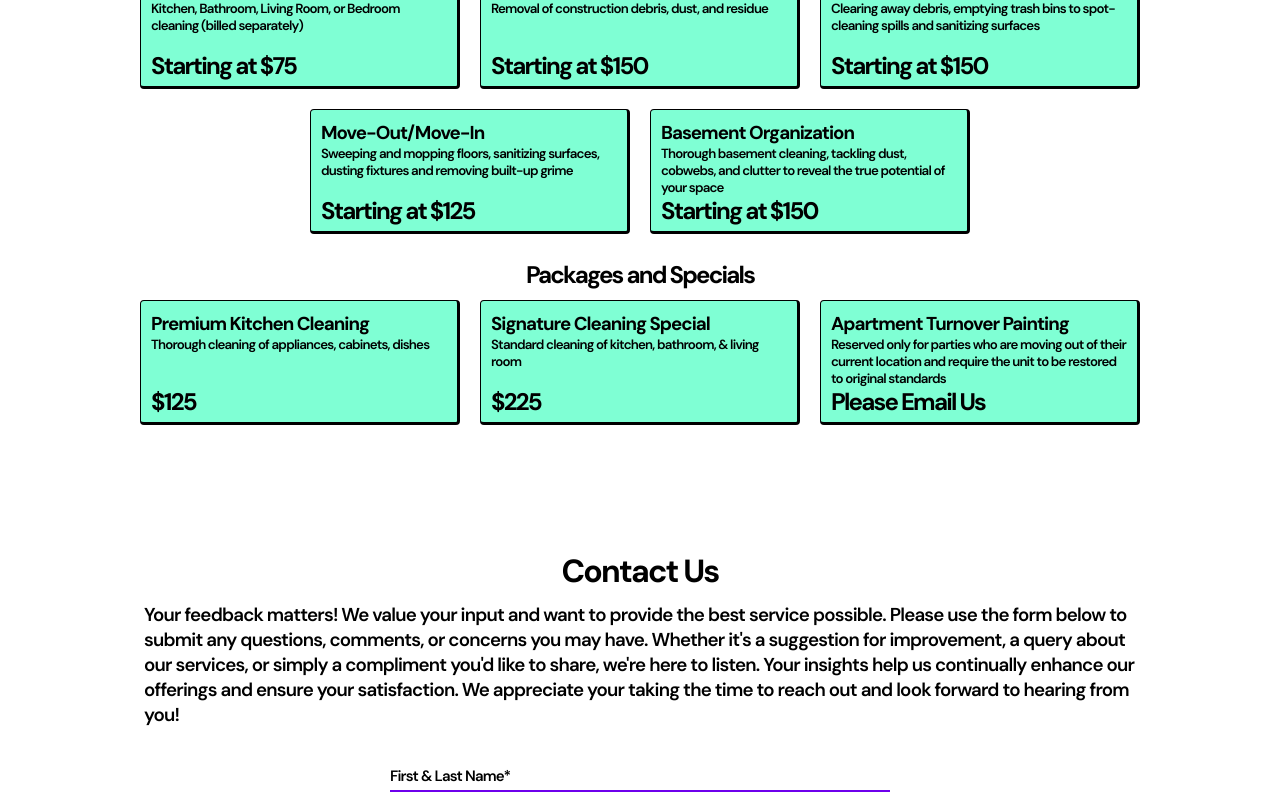
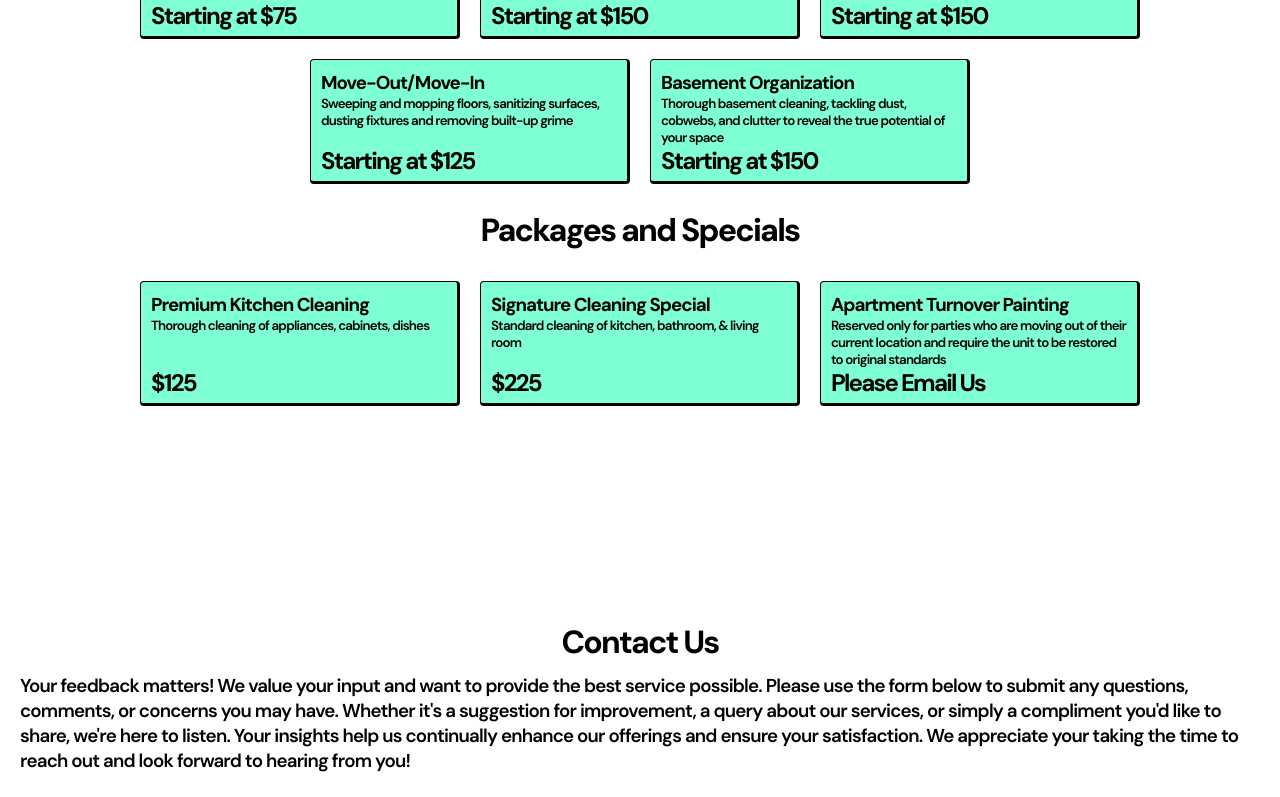
Before and after one commit to iamoscaroneill/thecleaningcompany, a React (Vite) app in the folder client/: page / in a window 1280 px wide. Shown: the part 3236-4033 px from the top of the page. Built offline with nearby package versions, Linux system fonts and the light colour scheme.

Commit message:
edited mobile menu

```diff
--- a/client/src/Components/About/About.module.css
+++ b/client/src/Components/About/About.module.css
@@ -14,3 +14,9 @@
 .container h3 {
     letter-spacing: -1px;
 }
+
+@media screen and (max-width: 800px) {
+    .container {
+        border-top: none;
+    }
+}
--- a/client/src/Components/Areas/Areas.module.css
+++ b/client/src/Components/Areas/Areas.module.css
@@ -82,5 +82,6 @@
 
     .disclaimer {
         margin-top: 10px;
+        width: 100%;
     }
 }
--- a/client/src/Components/Contact/Contact.module.css
+++ b/client/src/Components/Contact/Contact.module.css
@@ -1,13 +1,11 @@
 .container {
-    height: 100vh;
+    /* height: 100vh; */
     width: 100vw;
     padding: 20px;
     display: flex;
     align-items: center;
     justify-content: center;
     flex-direction: column;
-    top: 75px;
-    /* position: relative; */
     z-index: -999;
 }
 
@@ -17,7 +15,7 @@
 }
 
 .container h3 {
-    width: 80%;
+    width: 100%;
     margin-top: 10px;
 }
 
@@ -83,11 +81,11 @@ button:hover {
 }
 
 button[disabled] {
-        background-color: grey;
-        color: white;
-        padding: 15px;
-        cursor: not-allowed;
-    }
+    background-color: grey;
+    color: white;
+    padding: 15px;
+    cursor: not-allowed;
+}
 
 @media screen and (max-width: 529px) {
     input {
--- a/client/src/Components/Footer/Footer.jsx
+++ b/client/src/Components/Footer/Footer.jsx
@@ -40,7 +40,7 @@ const Hours = () => {
 
 const Booking = () => {
     return (
-        <a className={footer.booking} href='https://thecleaningcompany-nyc.setmore.com/' target="_blank" rel="noopener noreferrer nofollow">
+        <a className={footer.booking} href='https://thecleaningcompany-nyc.setmore.com/services' target="_blank" rel="noopener noreferrer nofollow">
             <h5>Book Now <i className="fa-solid fa-calendar-plus"></i></h5>
         </a>
     )
--- a/client/src/Components/Menu/Menu.css
+++ b/client/src/Components/Menu/Menu.css
@@ -20,8 +20,10 @@
     display: none;
 }
 
-@media screen and (max-width: 529px) {
+@media screen and (max-width: 654px) {
     .menuContainer.active {
+        background: rgb(74,47,247);
+        background: radial-gradient(circle, rgba(74,47,247,1) 24%, rgba(212,212,255,1) 100%), url('https://grainy-gradients.vercel.app/noise.svg');
         top: 0px;
         height: 100%;
         justify-content: center;
@@ -31,14 +33,14 @@
     .closeButton.active {
         display: inline;
         position: absolute;
-        top: 30px;
+        top: 20px;
         left: 15px;
 
         border: none;
         outline: none;
         background-color: transparent;
         color: var(--Mint);
-        font-family: var(--DMSemiBold);
+        font-family: var(--DMBold);
         font-size: medium;
         letter-spacing: -1px;
         cursor: pointer;
--- a/client/src/Components/Menu/Menu.module.css
+++ b/client/src/Components/Menu/Menu.module.css
@@ -9,8 +9,17 @@
     transition: .3s ease-in-out;
 }
 
-@media screen and (max-width: 529px) {
+.links:nth-child(7) {
+    display: none;
+}
+
+@media screen and (max-width: 654px) {
     .links {
         margin: 10px 0px;
+        font-size: 20px;
+    }
+
+    .links:nth-child(7) {
+        display: inline;
     }
 }
--- a/client/src/Components/Navigation/Navigation.jsx
+++ b/client/src/Components/Navigation/Navigation.jsx
@@ -23,7 +23,7 @@ const MenuButton = () => {
 
 const Appointment = () => {
     return (
-        <a className={nav.appointment} href='https://thecleaningcompany-nyc.setmore.com/' target="_blank" rel="noopener noreferrer nofollow">
+        <a className={nav.appointment} href='https://thecleaningcompany-nyc.setmore.com/services' target="_blank" rel="noopener noreferrer nofollow">
             <h4 className={nav.appText}>Book Now</h4>
             <i className="fa-solid fa-calendar-plus"></i>
         </a>
--- a/client/src/Components/Prices/Prices.jsx
+++ b/client/src/Components/Prices/Prices.jsx
@@ -19,8 +19,9 @@ const Prices = () => {
 
     return (
         <div ref={priceRef} className={prices.container} id="pricing">
+            <h1 className={prices.title}>Prices</h1>
+
             <div className={prices.pricingContainer}>
-                <h1 className={prices.title}>Prices</h1>
                 <div className={prices.prices}>
                     { pricing && pricing.map((prices, i) => {
                     return (
@@ -35,8 +36,8 @@ const Prices = () => {
                 </div>
             </div>
 
+            <h1 className={prices.title}>Packages and Specials</h1>
             <div className={prices.packageContainer}>
-                <h2>Packages and Specials</h2>
                 <div className={prices.prices}>
                     { specials && specials.map((special, i) => {
                         return (
--- a/client/src/Components/Prices/Prices.module.css
+++ b/client/src/Components/Prices/Prices.module.css
@@ -1,10 +1,14 @@
 .container {
-    width: 100vw;
+    /* height: 100vh; */
+    /* width: 100vw; */
     background-color: white;
     text-align: center;
+    display: flex;
+    align-items: center;
+    justify-content: center;
+    flex-direction: column;
     padding: 10px 10px 150px 10px;
-    top: 70px;
-    position: relative;
+    margin: 20px;
     z-index: -1;
 }
 
@@ -20,7 +24,8 @@
 }
 
 .pricingContainer {
-    height: 100%;
+    height: auto;
+    /* width: 100%; */
     margin: 15px;
     display: flex;
     align-items: center;
@@ -30,7 +35,8 @@
 }
 
 .packageContainer {
-    height: 100%;
+    height: auto;
+    /* width: 100%; */
     margin: 15px;
     display: flex;
     align-items: center;
--- a/client/src/Components/Stuff/Stuff.module.css
+++ b/client/src/Components/Stuff/Stuff.module.css
@@ -36,7 +36,7 @@
 }
 
 .serviceContainer {
-    width: 100%;
+    /* width: 100%; */
     display: flex;
     align-items: center;
     justify-content: space-evenly;
@@ -59,3 +59,9 @@
         flex-direction: column;
     }
 }
+
+@media screen and (max-width: 899px) {
+    .disclaimer {
+        width: 100%;
+    }
+}
--- a/client/src/utils/functions.jsx
+++ b/client/src/utils/functions.jsx
@@ -5,6 +5,7 @@ const setElement = (link, i, menu, showMenu, serviceRef, areaRef, priceRef) => {
         case link.type === 'Pricing': return (<a key={i} className={menu.links} href={link?.link} onClick={() => { priceRef.current?.scrollIntoView({ behavior: 'smooth' }); showMenu() }}>{link?.type}</a>);
         case link.type === 'Terms & Conditions': return (<a key={i} className={menu.links} href={link?.link} onClick={showMenu} target='_blank' rel="noreferrer">{link?.type}</a>);
         case link.type === 'Contact Us': return (<a key={i} className={menu.links} href={link?.link} onClick={showMenu}>{link?.type}</a>);
+        case link.type === 'Book Now': return (<a key={i} className={menu.links} href={link?.link} onClick={showMenu} target='_blank' rel="noreferrer">{link?.type}</a>);
     }
 }
 
--- a/client/src/utils/links.js
+++ b/client/src/utils/links.js
@@ -20,5 +20,9 @@ export const links = [
     {
         type: 'Contact Us',
         link: '#contact'
+    },
+    {
+        type: 'Book Now',
+        link: 'https://thecleaningcompany-nyc.setmore.com/services'
     }
 ]
```
